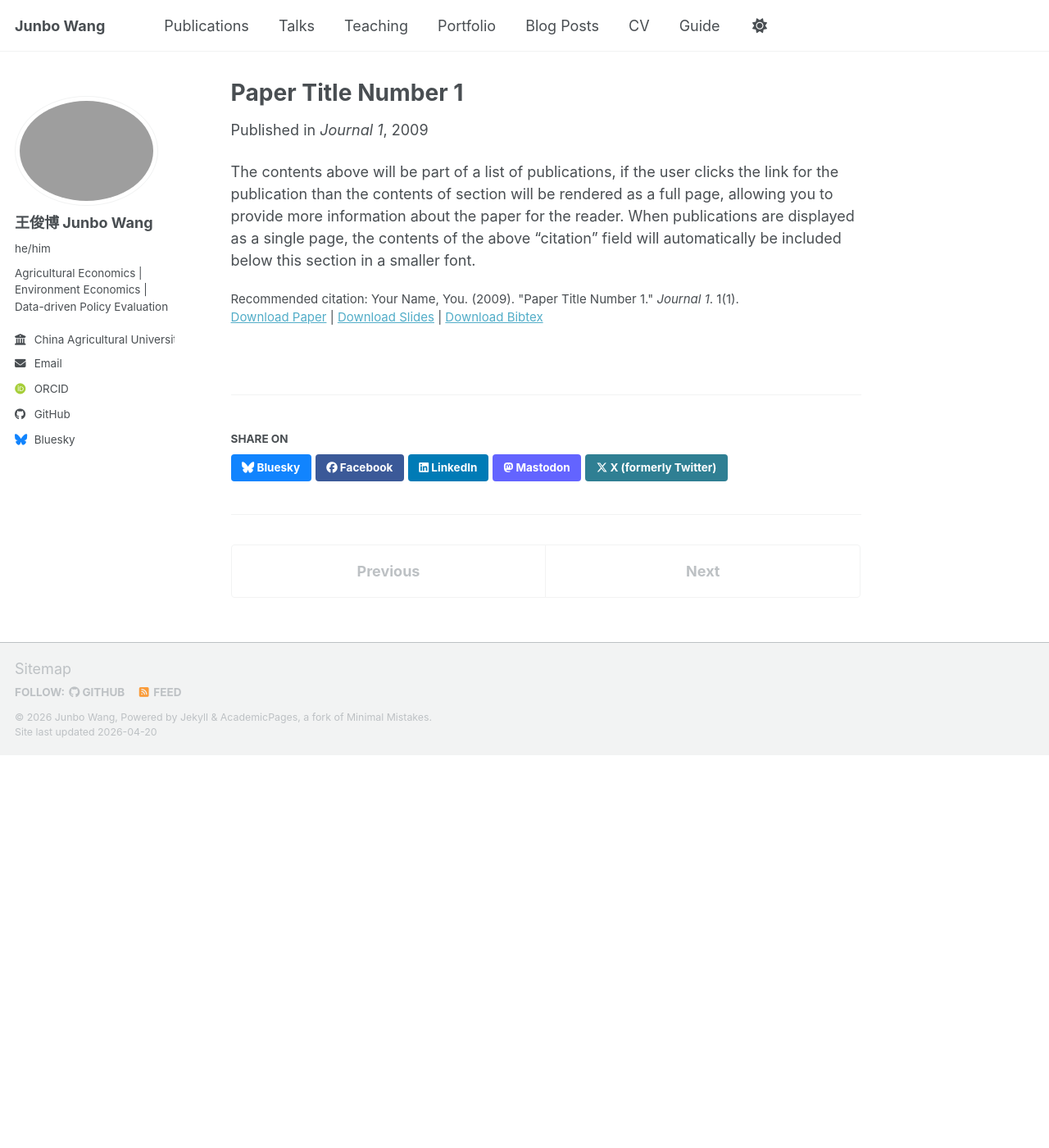
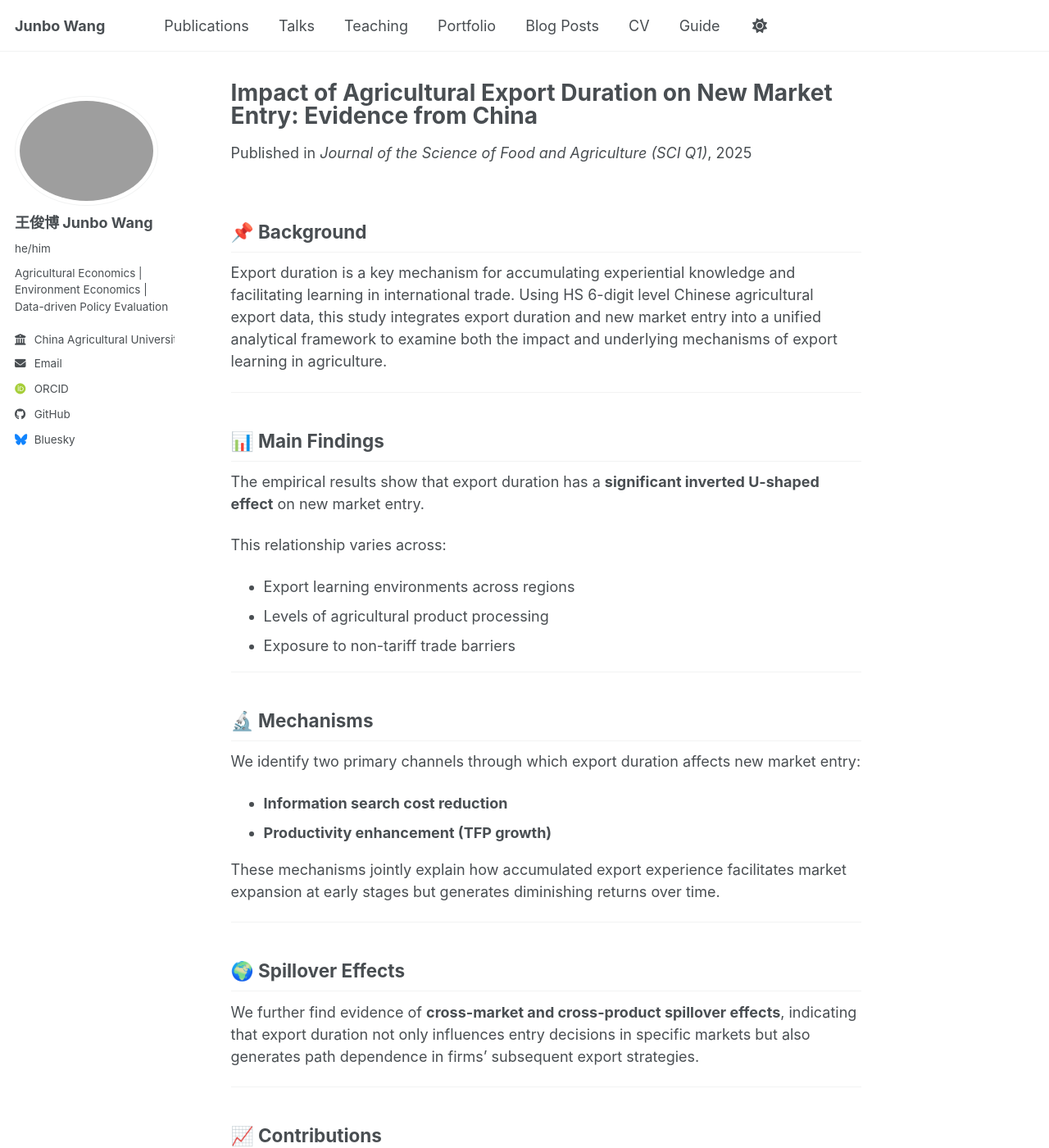
Before and after one commit to wangjunbo11/wangjunbo11.github.io, a Jekyll site: the page built from _publications/2009-10-01-paper-title-number-1.md, in a window 1280 px wide and 1400 px high. Shown: the whole window at 82% size. Built offline with Jekyll 4.4.1, drawn with Linux system fonts in a browser that asks for light colours; some web fonts are replaced; a script bundle is joined from its source files by our own code; library files that are not in the unit come from our copies; some of the changed text lies outside the part shown.

Commit message:
Update 2009-10-01-paper-title-number-1.md

```diff
--- a/_publications/2009-10-01-paper-title-number-1.md
+++ b/_publications/2009-10-01-paper-title-number-1.md
@@ -1,14 +1,72 @@
 ---
-title: "Paper Title Number 1"
+title: "Impact of Agricultural Export Duration on New Market Entry: Evidence from China"
 collection: publications
-category: manuscripts
-permalink: /publication/2009-10-01-paper-title-number-1
-excerpt: 'This paper is about the number 1. The number 2 is left for future work.'
-date: 2009-10-01
-venue: 'Journal 1'
-slidesurl: 'https://academicpages.github.io/files/slides1.pdf'
-paperurl: 'https://academicpages.github.io/files/paper1.pdf'
-bibtexurl: 'https://academicpages.github.io/files/bibtex1.bib'
-citation: 'Your Name, You. (2009). &quot;Paper Title Number 1.&quot; <i>Journal 1</i>. 1(1).'
+permalink: /publication/export-duration/
+date: 2025-07-09
+
+venue: "Journal of the Science of Food and Agriculture (SCI Q1)"
+authors: "Hongman Liu, Junbo Wang, Ping Wei"
+
+paperurl: "https://doi.org/10.1002/jsfa.70020"
+
+excerpt: "This paper examines how agricultural export duration affects firms' entry into new markets using HS 6-digit Chinese customs data."
 ---
-The contents above will be part of a list of publications, if the user clicks the link for the publication than the contents of section will be rendered as a full page, allowing you to provide more information about the paper for the reader. When publications are displayed as a single page, the contents of the above "citation" field will automatically be included below this section in a smaller font.
+
+## 📌 Background
+
+Export duration is a key mechanism for accumulating experiential knowledge and facilitating learning in international trade. Using HS 6-digit level Chinese agricultural export data, this study integrates export duration and new market entry into a unified analytical framework to examine both the impact and underlying mechanisms of export learning in agriculture.
+
+---
+
+## 📊 Main Findings
+
+The empirical results show that export duration has a **significant inverted U-shaped effect** on new market entry.
+
+This relationship varies across:
+- Export learning environments across regions
+- Levels of agricultural product processing
+- Exposure to non-tariff trade barriers
+
+---
+
+## 🔬 Mechanisms
+
+We identify two primary channels through which export duration affects new market entry:
+
+- **Information search cost reduction**
+- **Productivity enhancement (TFP growth)**
+
+These mechanisms jointly explain how accumulated export experience facilitates market expansion at early stages but generates diminishing returns over time.
+
+---
+
+## 🌍 Spillover Effects
+
+We further find evidence of **cross-market and cross-product spillover effects**, indicating that export duration not only influences entry decisions in specific markets but also generates path dependence in firms’ subsequent export strategies.
+
+---
+
+## 📈 Contributions
+
+This paper contributes to the literature in three ways:
+
+- Extends export learning theory by introducing a nonlinear dynamic effect of export duration
+- Provides micro-level evidence on trade expansion behavior in agricultural sectors
+- Highlights the role of information frictions and productivity in shaping market entry decisions
+
+---
+
+## 🧠 Policy Implications
+
+The findings provide important insights for policymakers in developing countries by:
+
+- Supporting export experience accumulation strategies
+- Promoting diversification of agricultural export markets
+- Designing targeted trade facilitation policies to reduce information frictions
+
+---
+
+## 📚 Citation
+
+Liu, H., Wang, J., & Ping, W. (2025). Impact of agricultural export duration on new market entry: evidence from China. *Journal of the Science of Food and Agriculture*.
+https://doi.org/10.1002/jsfa.70020
```
